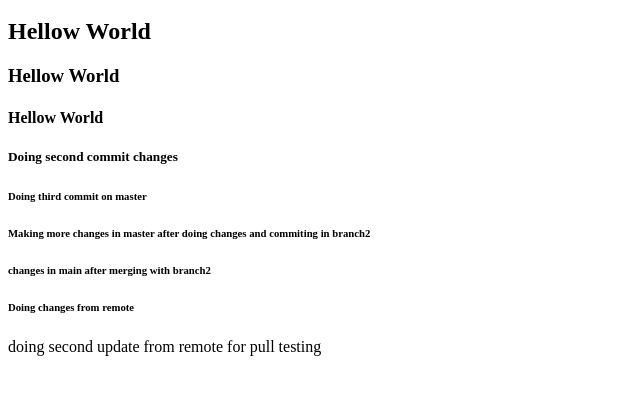
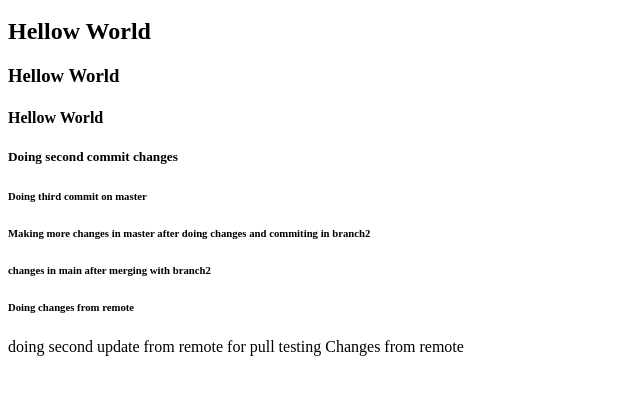
Before and after one commit to Harish1990K/Harish199018K_FirstRepo, a plain HTML site: page myfile.html in a window 1280 px wide. Shown: the part 48-442 px from the top of the page, without its empty margins (0-640 px from the left). Drawn offline with Linux system fonts and the light colour scheme.

Commit message:
changes from remote for conflict test

```diff
--- a/myfile.html
+++ b/myfile.html
@@ -13,6 +13,7 @@
 <h6>changes in main after merging with branch2</h6>
   <h6>Doing changes from remote</h6>
   <h7>doing second update from remote for pull testing</h7>
+  <h7>Changes from remote</h7>
 </body>
 
 </html>
```
